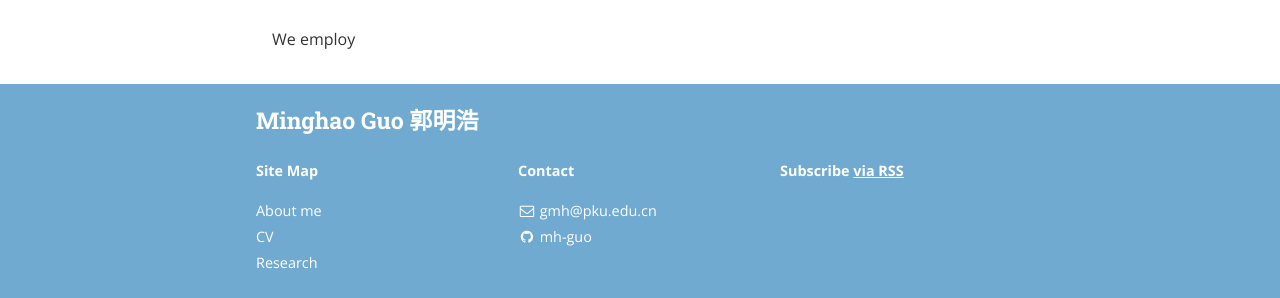
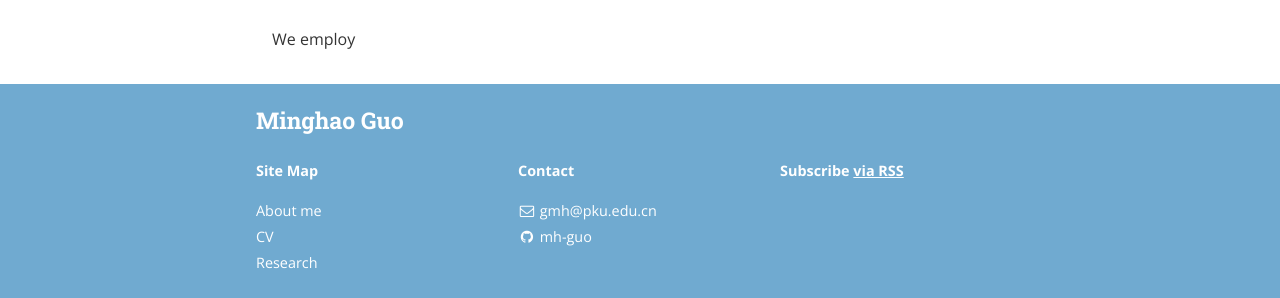
Before and after one commit to mh-guo/mh-guo-slate.github.io, a Jekyll site: the page built from research.md, in a window 1280 px wide. Shown: the part 368-666 px from the top of the page. Built offline with Jekyll 4.4.1, drawn with Linux system fonts in a browser that asks for light colours; nearby versions of some CDN libraries.

Commit message:
Update _config.yml

```diff
--- a/_config.yml
+++ b/_config.yml
@@ -9,7 +9,7 @@ exclude:
   - "/vendor/"
 
 # Site settings
-title: Minghao Guo 郭明浩
+title: Minghao Guo
 subtitle: ""
 email: gmh@pku.edu.cn
 name: Minghao Guo
```
